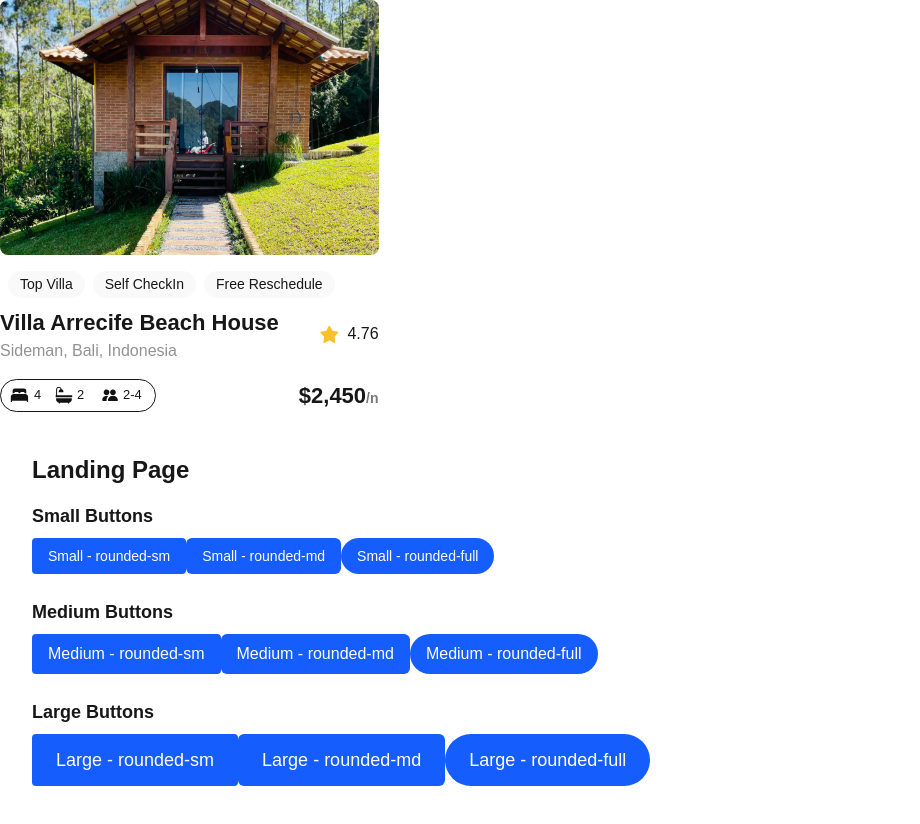
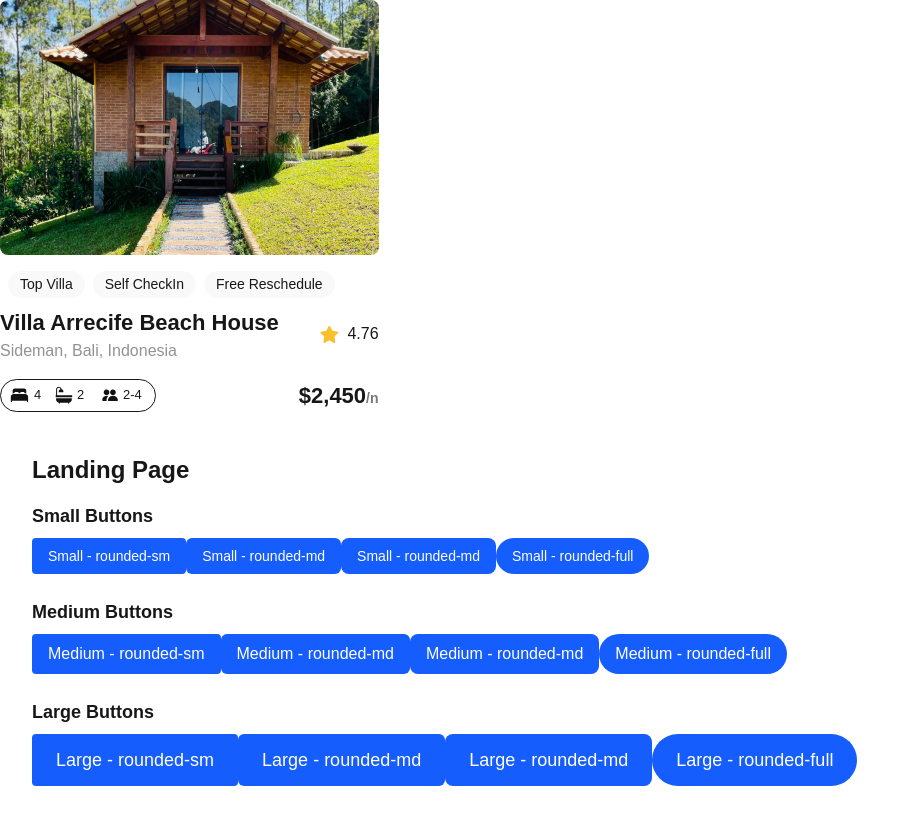
Before and after one commit to Nate-Workspace/alx-project-0x00-setup, a Next.js app in the folder alx-project-0x00/: page /landing in a window 1280 px wide. Shown: the whole page, without its empty margins (0-920 px from the left). Built offline with nearby package versions, Linux system fonts and the light colour scheme.

Commit message:
Update - Task 6

```diff
--- a/alx-project-0x00/pages/landing.tsx
+++ b/alx-project-0x00/pages/landing.tsx
@@ -12,6 +12,7 @@
         <h2 className="text-lg font-semibold">Small Buttons</h2>
         <Button title="Small - rounded-sm" className="text-sm rounded-sm" />
         <Button title="Small - rounded-md" className="text-sm rounded-md" />
+        <Button title="Small - rounded-md" className="text-sm rounded-lg" />
         <Button title="Small - rounded-full" className="text-sm rounded-full" />
       </div>
 
@@ -19,6 +20,7 @@
         <h2 className="text-lg font-semibold">Medium Buttons</h2>
         <Button title="Medium - rounded-sm" className="text-base rounded-sm" />
         <Button title="Medium - rounded-md" className="text-base rounded-md" />
+        <Button title="Medium - rounded-md" className="text-base rounded-lg" />
         <Button title="Medium - rounded-full" className="text-base rounded-full" />
       </div>
 
@@ -26,6 +28,7 @@
         <h2 className="text-lg font-semibold">Large Buttons</h2>
         <Button title="Large - rounded-sm" className="text-lg px-6 py-3 rounded-sm" />
         <Button title="Large - rounded-md" className="text-lg px-6 py-3 rounded-md" />
+        <Button title="Large - rounded-md" className="text-lg px-6 py-3 rounded-lg" />
         <Button title="Large - rounded-full" className="text-lg px-6 py-3 rounded-full" />
       </div>
     </div>
```
